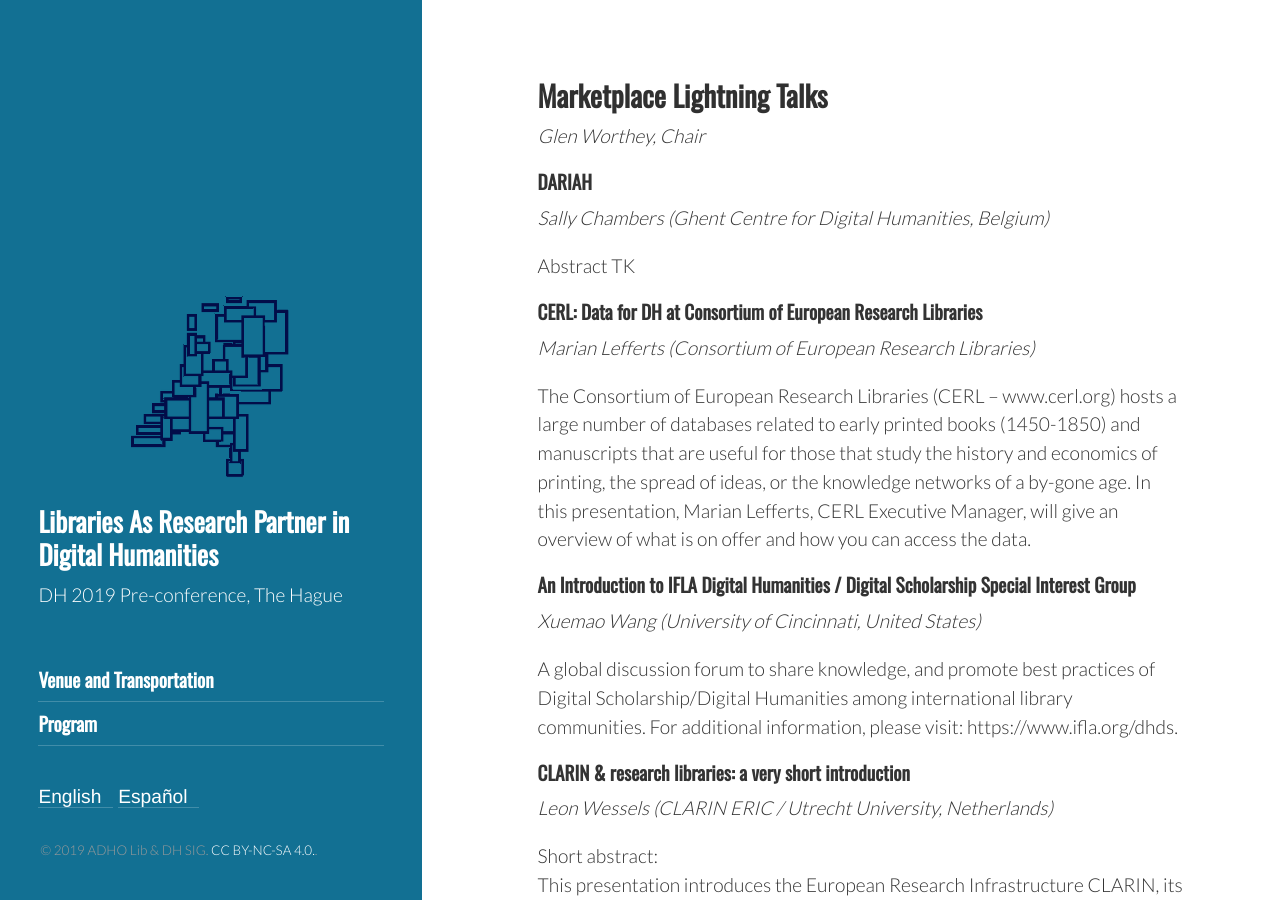
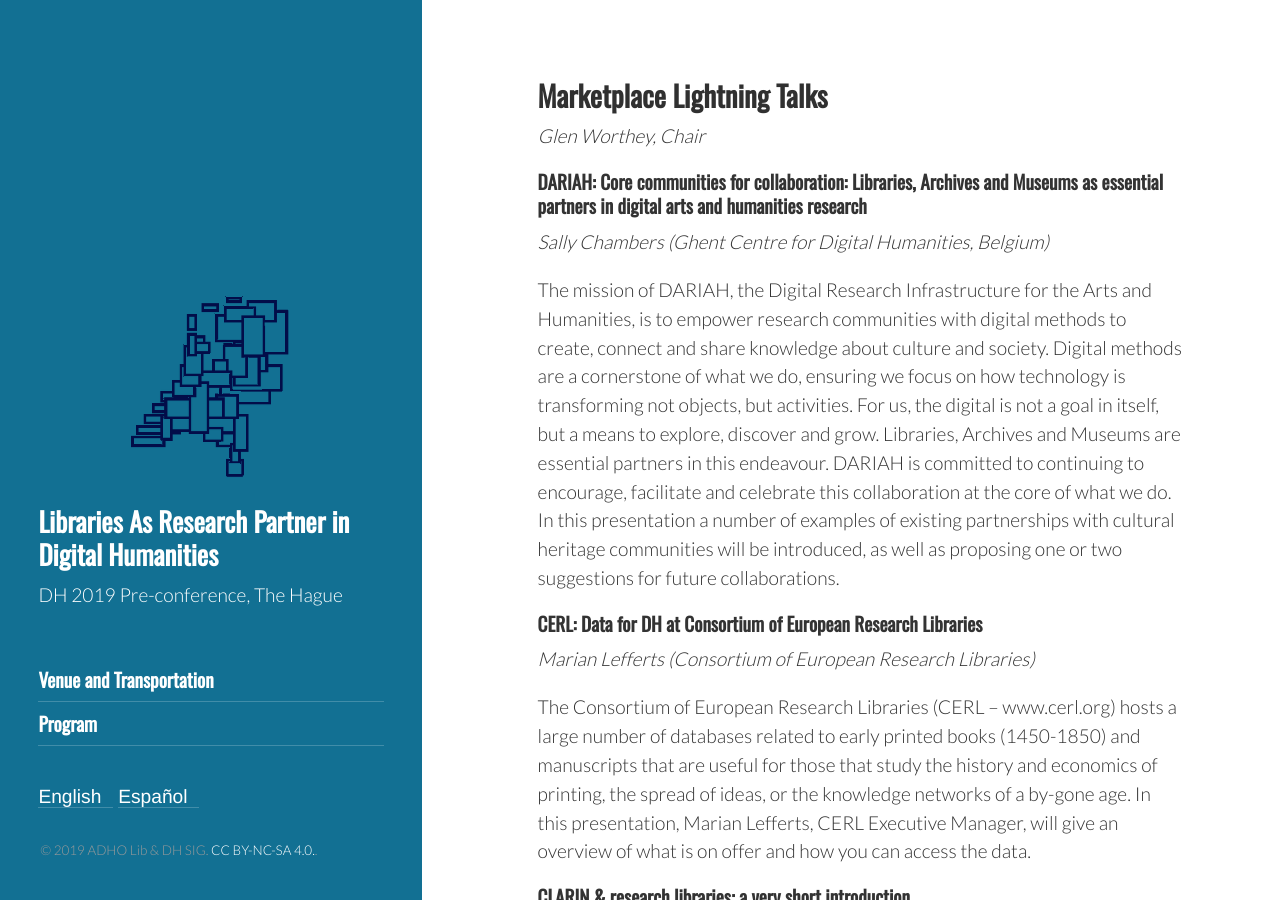
Before and after one commit to ADHOLibDH/dh2019-preconference, a Jekyll site: the page built from marketplace.md, in a window 1280 px wide and 900 px high. Built offline with Jekyll 4.4.1, drawn with Linux system fonts in a browser that asks for light colours; some web fonts are replaced; some of the changed text lies outside the part shown.

Commit message:
moved IFLA down, added DARIAH abstract

```diff
--- a/marketplace.md
+++ b/marketplace.md
@@ -9,20 +9,15 @@
 ---
 *Glen Worthey, Chair*
 
-#### DARIAH
+#### DARIAH: Core communities for collaboration: Libraries, Archives and Museums as essential partners in digital arts and humanities research
 *Sally Chambers (Ghent Centre for Digital Humanities, Belgium)*
 
-Abstract TK
+The mission of DARIAH, the Digital Research Infrastructure for the Arts and Humanities, is to empower research communities with digital methods to create, connect and share knowledge about culture and society. Digital methods are a cornerstone of what we do, ensuring we focus on how technology is transforming not objects, but activities. For us, the digital is not a goal in itself, but a means to explore, discover and grow. Libraries, Archives and Museums are essential partners in this endeavour. DARIAH is committed to continuing to encourage, facilitate and celebrate this collaboration at the core of what we do. In this presentation a number of examples of existing partnerships with cultural heritage communities will be introduced, as well as proposing one or two suggestions for future collaborations.
 
 #### CERL: Data for DH at Consortium of European Research Libraries
 *Marian Lefferts (Consortium of European Research Libraries)*
 
 The Consortium of European Research Libraries (CERL – www.cerl.org) hosts a large number of databases related to early printed books (1450-1850) and manuscripts that are useful for those that study the history and economics of printing, the spread of ideas, or the knowledge networks of a by-gone age. In this presentation, Marian Lefferts, CERL Executive Manager, will give an overview of what is on offer and how you can access the data.
-
-#### An Introduction to IFLA Digital Humanities / Digital Scholarship Special Interest Group
-*Xuemao Wang (University of Cincinnati, United States)*
-
-A global discussion forum to share knowledge, and promote best practices of Digital Scholarship/Digital Humanities among international library communities. For additional information, please visit: https://www.ifla.org/dhds.
 
 #### CLARIN & research libraries: a very short introduction
 *Leon Wessels (CLARIN ERIC / Utrecht University, Netherlands)*
@@ -46,3 +41,9 @@
 [2.] John W. White and Heather Gilbert ed., Laying the Foundation: Digital Humanities in Academic Libraries, vol. 7, Purdue University Press, West Lafayette, Indiana, 2016.
 [3.] Memorandum of Understanding between LIBER (Ligue des Bibliothèques Européennes de Recherche) and CLARIN ERIC, https://office.clarin.eu/v/CE-2017-0997-MoU-with-LIBER.pdf.
 [4.] Twan Goosen and Nuno Freire, ‘Bridging the Europeana and CLARIN infrastructures: Cultural heritage data for the social sciences and humanities’, CLARIN.EU [weblog], 13 September 2017, https://www.clarin.eu/blog/bridging-europeana-and-clarin-infrastructures.
+
+*Marketplace participant, not presenting a lightning talk:
+#### An Introduction to IFLA Digital Humanities / Digital Scholarship Special Interest Group
+*Xuemao Wang (University of Cincinnati, United States)*
+
+A global discussion forum to share knowledge, and promote best practices of Digital Scholarship/Digital Humanities among international library communities. For additional information, please visit: https://www.ifla.org/dhds.
```
